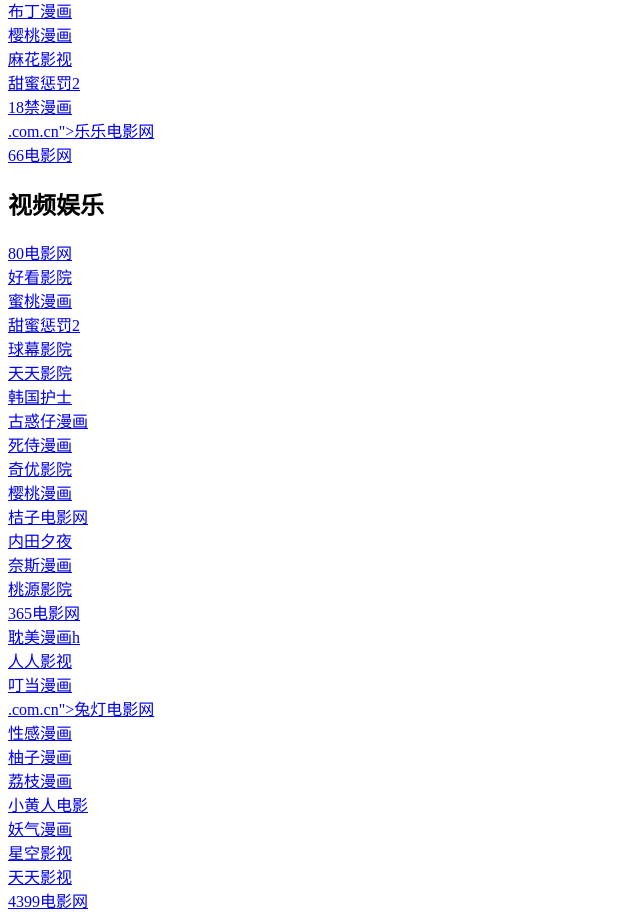
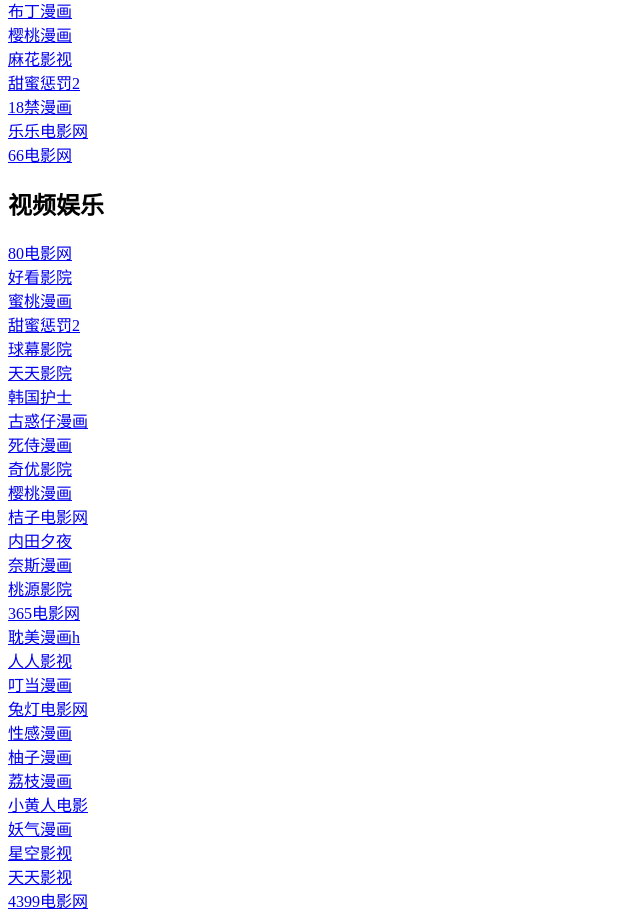
Before and after one commit to henjiwowangzhidaohang/henjiwowangzhidaohang.github.io, a plain HTML site: page index.html in a window 1280 px wide. Shown: the part 1160-2074 px from the top of the page, without its empty margins (0-640 px from the left). Drawn offline with Linux system fonts and the light colour scheme.

Commit message:
Update index.html

```diff
--- a/index.html
+++ b/index.html
@@ -63,7 +63,7 @@
 <a href="https://www.mahuayingshi-gw.com.cn">麻花影视</a><br>
 <a href="https://www.tianmichengfa2-ac.com.cn">甜蜜惩罚2</a><br>
 <a href="https://18jinmanhua-zh.com.cn">18禁漫画</a><br>
-<a href="https://leledianyingwang-cn">.com.cn">乐乐电影网</a><br>
+<a href="https://leledianyingwang-cn.com.cn">乐乐电影网</a><br>
 <a href="https://66dianyingwang-top.com.cn">66电影网</a><br>
 
 
@@ -88,7 +88,7 @@
 <a href="https://www.danmeimanhuah-wap.com.cn">耽美漫画h</a><br>
 <a href="https://renrenyingshi-zaixian.com.cn">人人影视</a><br>
 <a href="https://www.dingdangmanhua-vip.com.cn">叮当漫画</a><br>
-<a href="https://tudengdianyingwang-cn">.com.cn">兔灯电影网</a><br>
+<a href="https://tudengdianyingwang-cn.com.cn">兔灯电影网</a><br>
 <a href="https://xingganmanhua-wap.com.cn">性感漫画</a><br>
 <a href="https://youzimanhua-wap.com.cn">柚子漫画</a><br>
 <a href="https://lizhimanhua-zh.com.cn">荔枝漫画</a><br>
```
